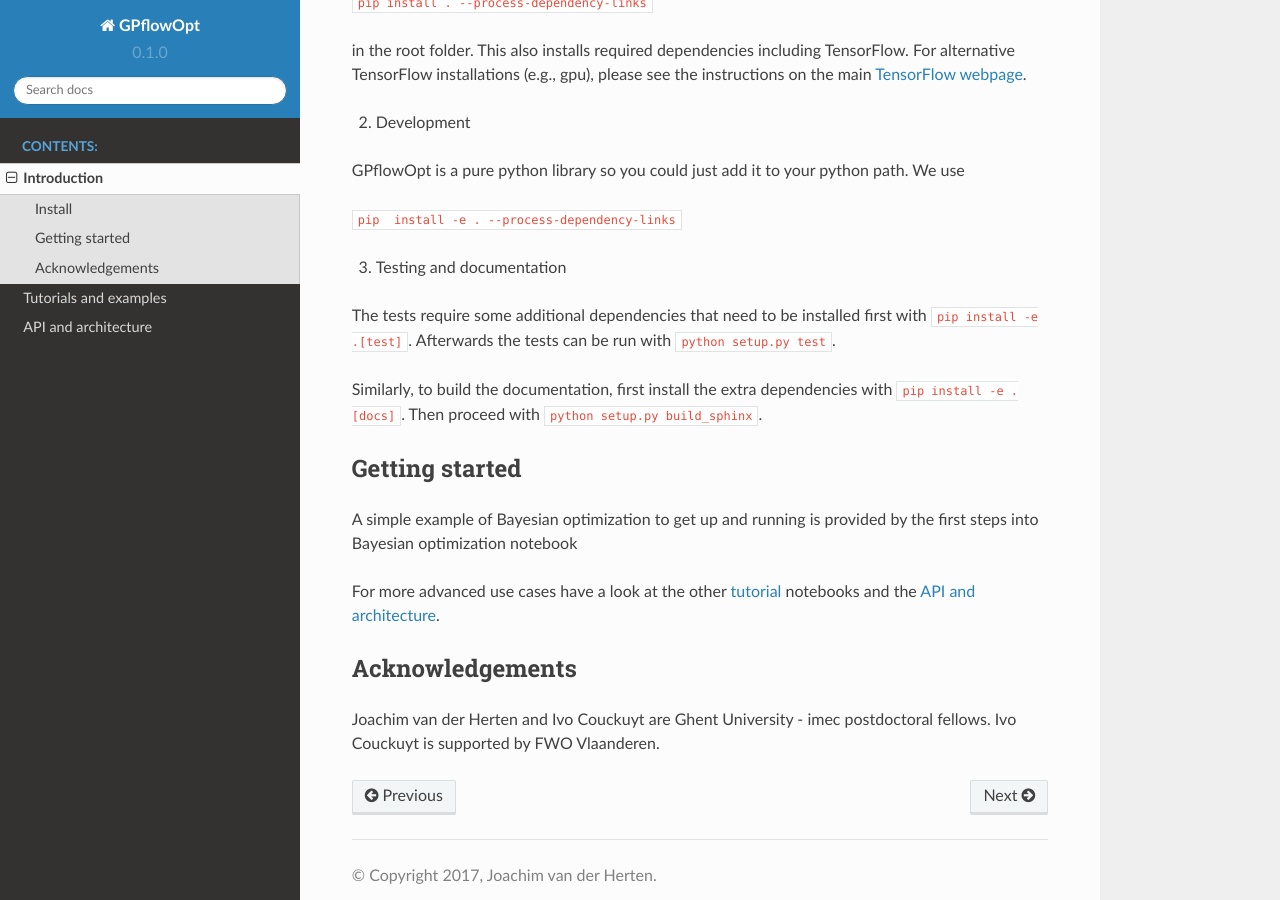
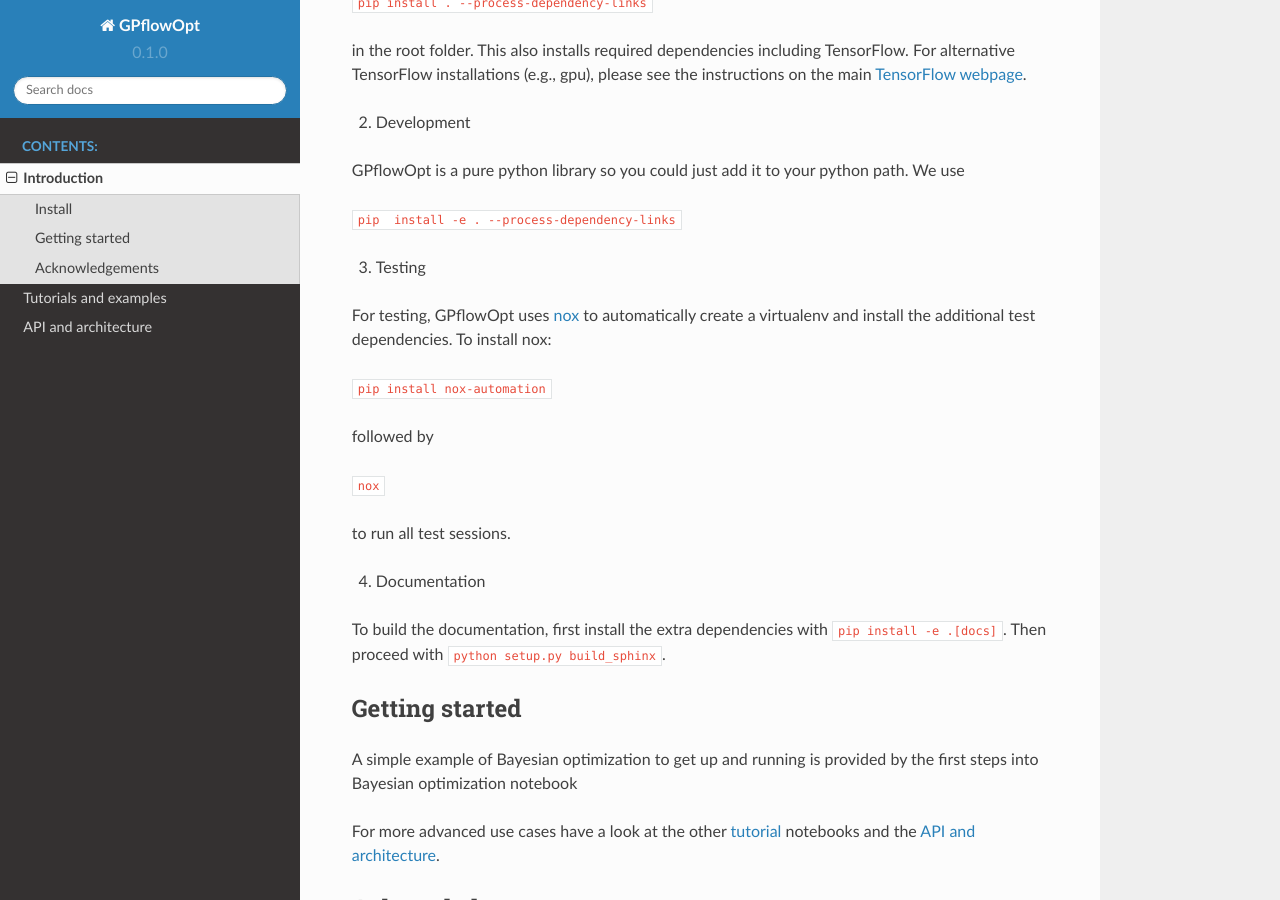
Before and after one commit to GPflow/GPflowOpt, a Sphinx documentation site: the page built from doc/source/intro.rst, in a window 1280 px wide and 900 px high, scrolled down 490 px. Built offline with Sphinx 7.4.7 and the Read the Docs theme 2.0.0, drawn with Linux system fonts in a browser that asks for light colours.

Commit message:
Updating documentation regarding testing

```diff
--- a/doc/source/intro.rst
+++ b/doc/source/intro.rst
@@ -26,12 +26,22 @@
 
 ``pip  install -e . --process-dependency-links``
 
-3. Testing and documentation
+3. Testing
 
-The tests require some additional dependencies that need to be installed first with
-``pip install -e .[test]``. Afterwards the tests can be run with ``python setup.py test``.
+For testing, GPflowOpt uses `nox <https://nox.readthedocs.io/en/latest/>`_ to automatically create a virtualenv and
+install the additional test dependencies. To install nox:
 
-Similarly, to build the documentation, first install the extra dependencies with
+``pip install nox-automation``
+
+followed by
+
+``nox``
+
+to run all test sessions.
+
+4. Documentation
+
+To build the documentation, first install the extra dependencies with
 ``pip install -e .[docs]``. Then proceed with ``python setup.py build_sphinx``.
 
 Getting started
```
